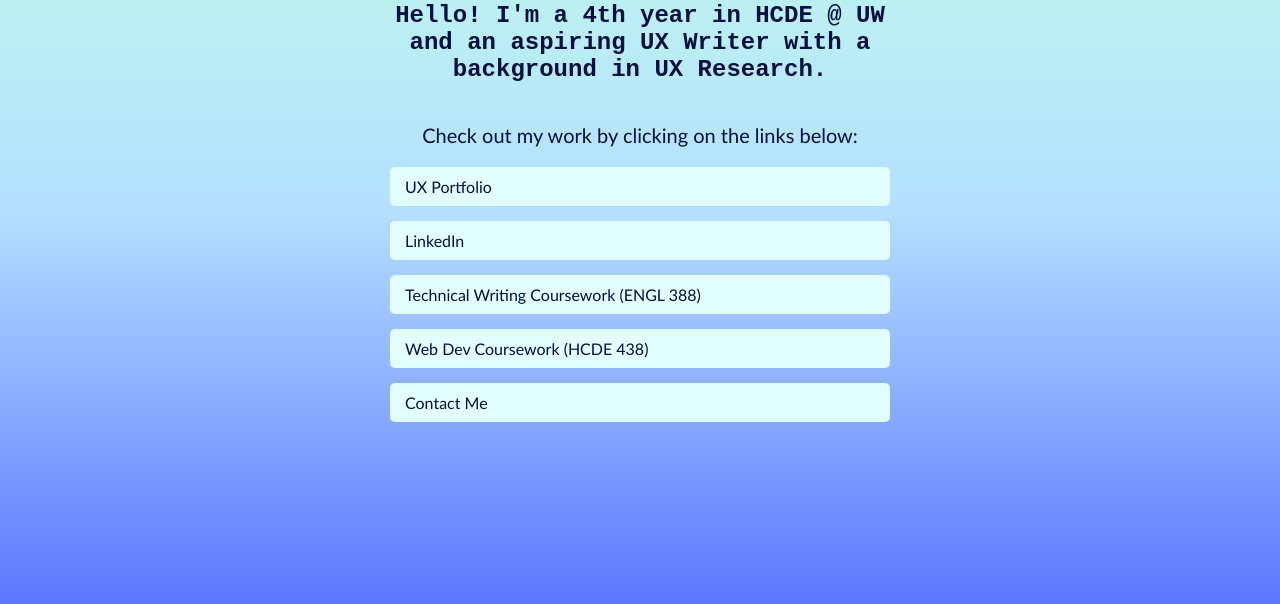
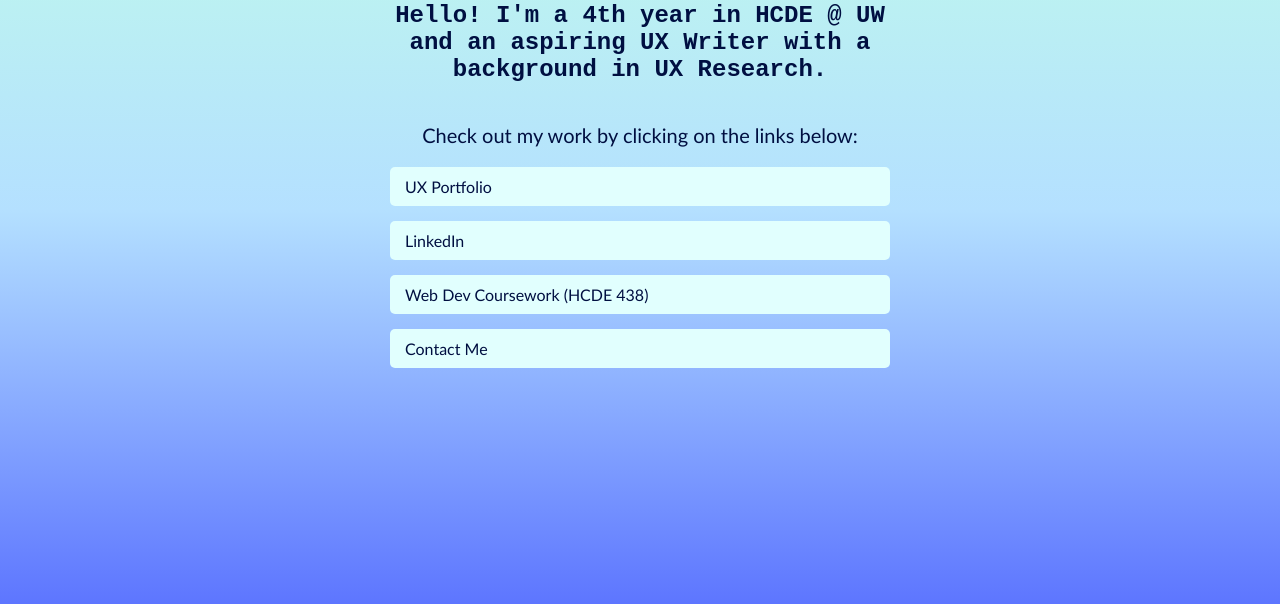
Before and after one commit to hwajungch/hwajungch.github.io, a plain HTML site: page index.html in a window 1280 px wide. Shown: the part 190-794 px from the top of the page. Drawn offline with Linux system fonts and the light colour scheme.

Commit message:
Update index.html

```diff
--- a/index.html
+++ b/index.html
@@ -15,7 +15,6 @@
       <ul>
         <li><a href="https://www.hwajungchoi.com">UX Portfolio</a></li>
         <li><a href="https://www.linkedin.com/in/hwajung/">LinkedIn</a></li>
-        <li><a href="https://hwajungch.github.io/engl388/">Technical Writing Coursework (ENGL 388)</a></li>
         <li><a href="https://hwajungch.github.io/hcde438/">Web Dev Coursework (HCDE 438)</a></li>
         <li><a href="mailto: hwajung.choi@outlook.com">Contact Me</a></li>
       </ul>
```
